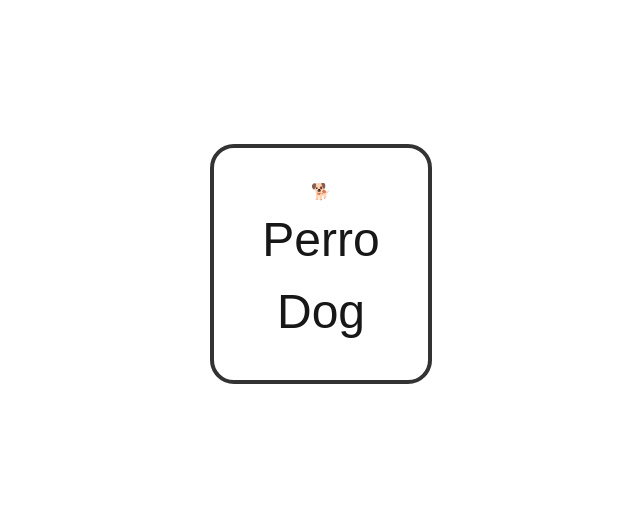
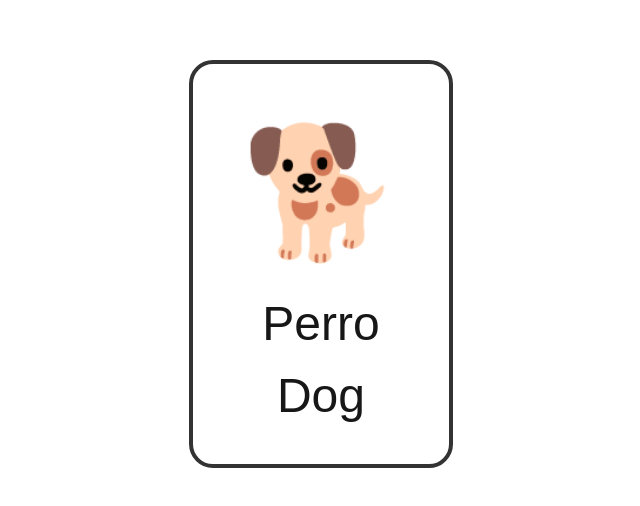
Before and after one commit to danielcampo1/primeras-palabras, a Next.js app: page / in a window 1280 px wide. Shown: the part 136-642 px from the top of the page, without its empty margins (319-959 px from the left). Built offline with nearby package versions, Linux system fonts and the light colour scheme.

Commit message:
fixed emoji

```diff
--- a/app/page.tsx
+++ b/app/page.tsx
@@ -15,8 +15,7 @@ export default function Home() {
           textAlign: "center",
         }}
       >
-        <div style={{ fontSize: "8rem" }}></div>
-        🐕
+        <div style={{ fontSize: "8rem" }}>🐕</div>
         <p style={{ fontSize: "3rem", margin: 0 }}>Perro</p>
         <p style={{ fontSize: "3rem", margin: 0 }}>Dog</p>
       </div>
```
